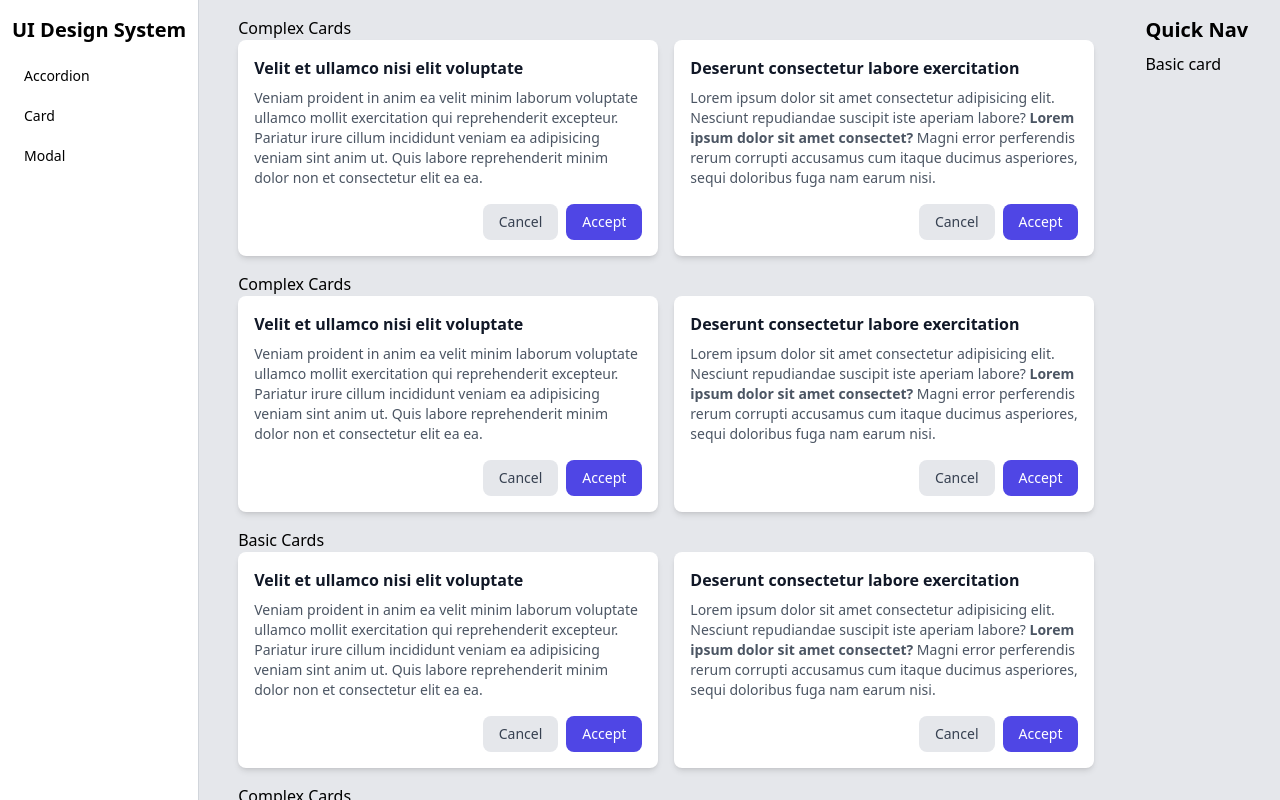
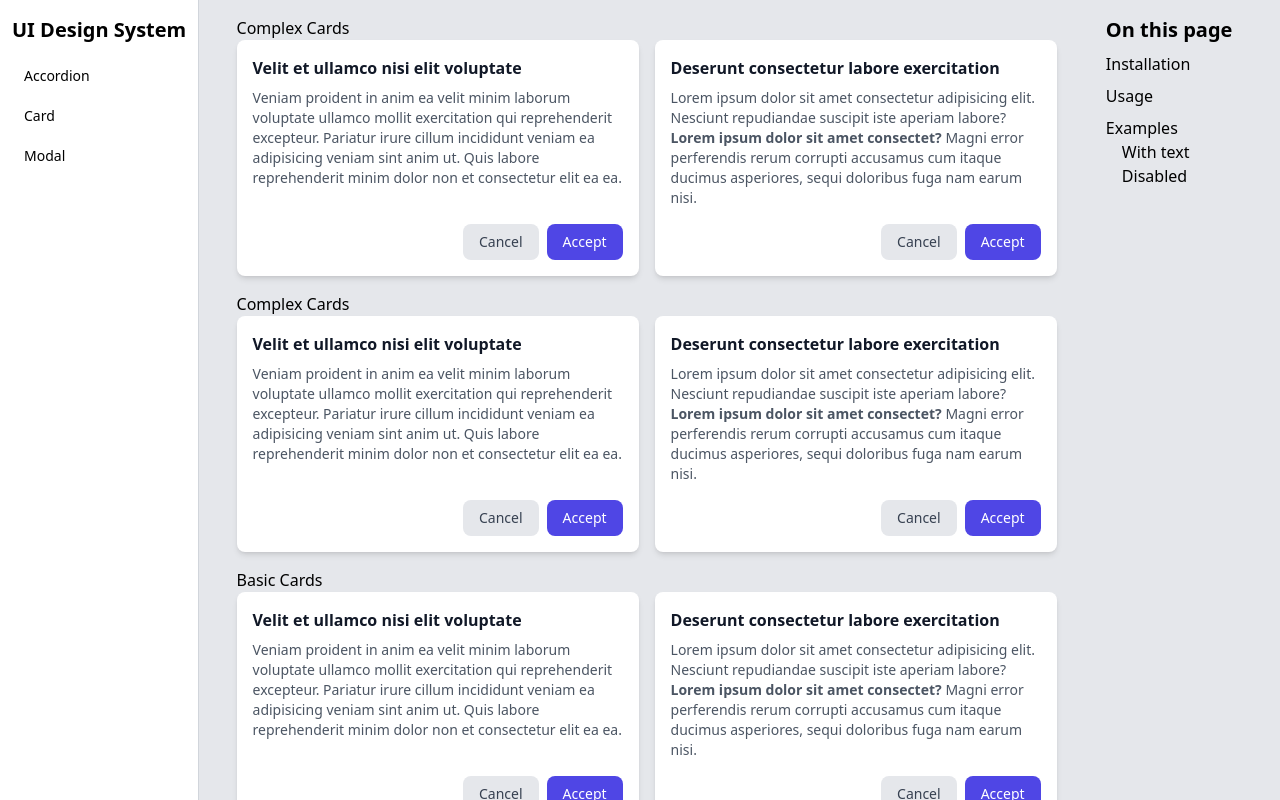
Before and after one commit to diegosalasmartinez/ui, a Next.js app: page /card in a window 1280 px wide. Built offline with nearby package versions, Linux system fonts and the light colour scheme.

Commit message:
Add quick nav component

```diff
--- a/components/layout/QuickNav.tsx
+++ b/components/layout/QuickNav.tsx
@@ -1,14 +1,37 @@
+import { QuickNavInterface, QuickNavSectionInterface } from '@/interfaces/QuickNav'
 import Link from 'next/link'
 
-export default function QuickNav() {
+interface QuickNavProps {
+  nav?: QuickNavSectionInterface[]
+}
+
+export default function QuickNav({ nav }: QuickNavProps) {
   return (
-    <div className='w-48 bg-gray-200 py-4 px-3'>
-      <h3 className='text-xl font-semibold dark:text-white'>Quick Nav</h3>
-      <ul className='pt-2'>
+    <div className='w-64 bg-gray-200 py-4 px-3'>
+      <h3 className='text-xl font-semibold dark:text-white'>On this page</h3>
+      {nav?.map((item) => (
+        <ul className='pt-2' key={item.title}>
+          <li>
+            <Link href={`#${item.href}`}>{item.title}</Link>
+            <ul className='pl-4'>
+              {item.children?.map((subItem) => (
+                <li key={subItem.title}>
+                  <Link href={`#${subItem.href}`}>{subItem.title}</Link>
+                  <ul></ul>
+                </li>
+              ))}
+            </ul>
+          </li>
+        </ul>
+      ))}
+      {/* <ul className='pt-2'>
+        //{' '}
         <li>
-          <Link href='/'>Basic card</Link>
+          // <Link href='/'>Basic card</Link>
+          //{' '}
         </li>
-      </ul>
+        //{' '}
+      </ul> */}
     </div>
   )
 }
--- /dev/null
+++ b/interfaces/QuickNav.ts
@@ -0,0 +1,9 @@
+export interface QuickNavInterface {
+  sections: QuickNavSectionInterface[]
+}
+
+export interface QuickNavSectionInterface {
+  title: string
+  href?: string
+  children?: QuickNavSectionInterface[]
+}
```
